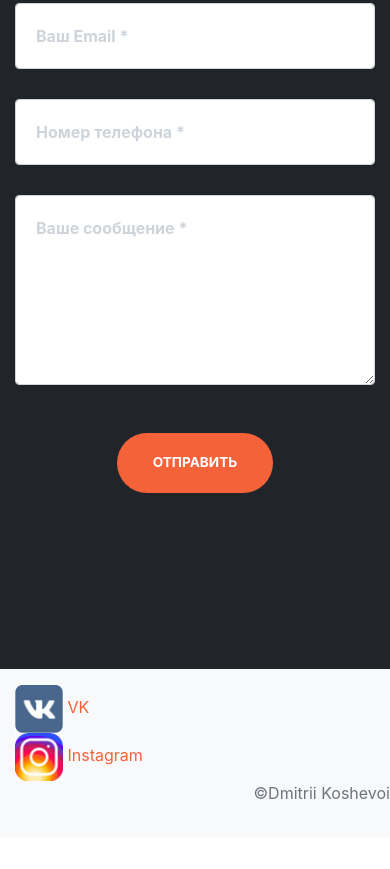
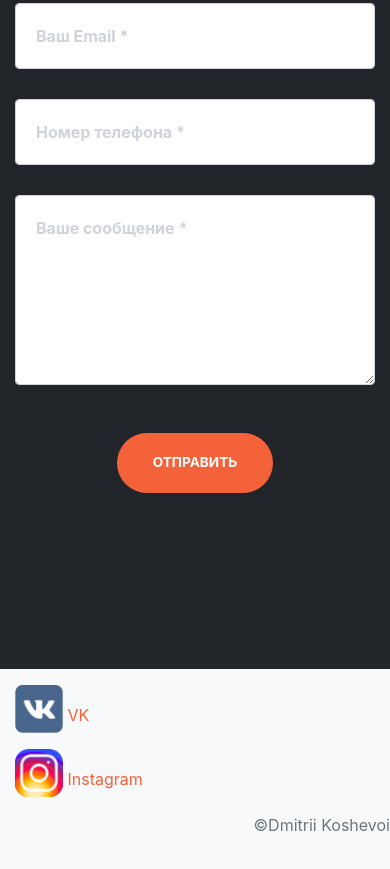
Before and after one commit to DmitriiK1/rezkin_bootstrap, a website: page index.html in a window 390 px wide. Shown: the part 6717-7586 px from the top of the page. Before the commit the page ends 7554 px from the top, so only its background shows below. Drawn offline with nearby package versions, Linux system fonts and the light colour scheme.

Commit message:
Стили footer

```diff
--- a/scss/_global.scss
+++ b/scss/_global.scss
@@ -63,4 +63,7 @@ img.social{
       font-size: 0.8rem;
     }
   }
+  img.social{
+    padding-bottom: 1rem;
+  }
 }
```
Also changed, not shown: scss/styles.css, 1 other file.
